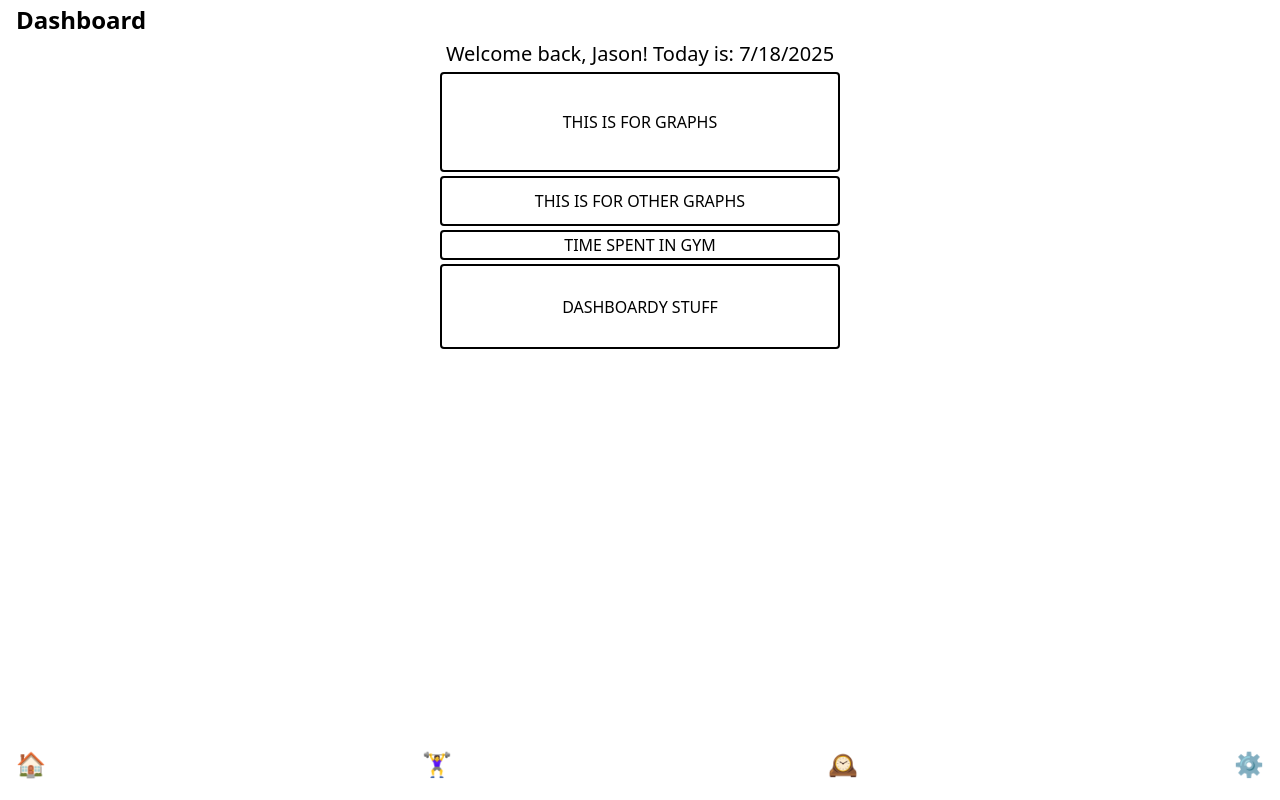
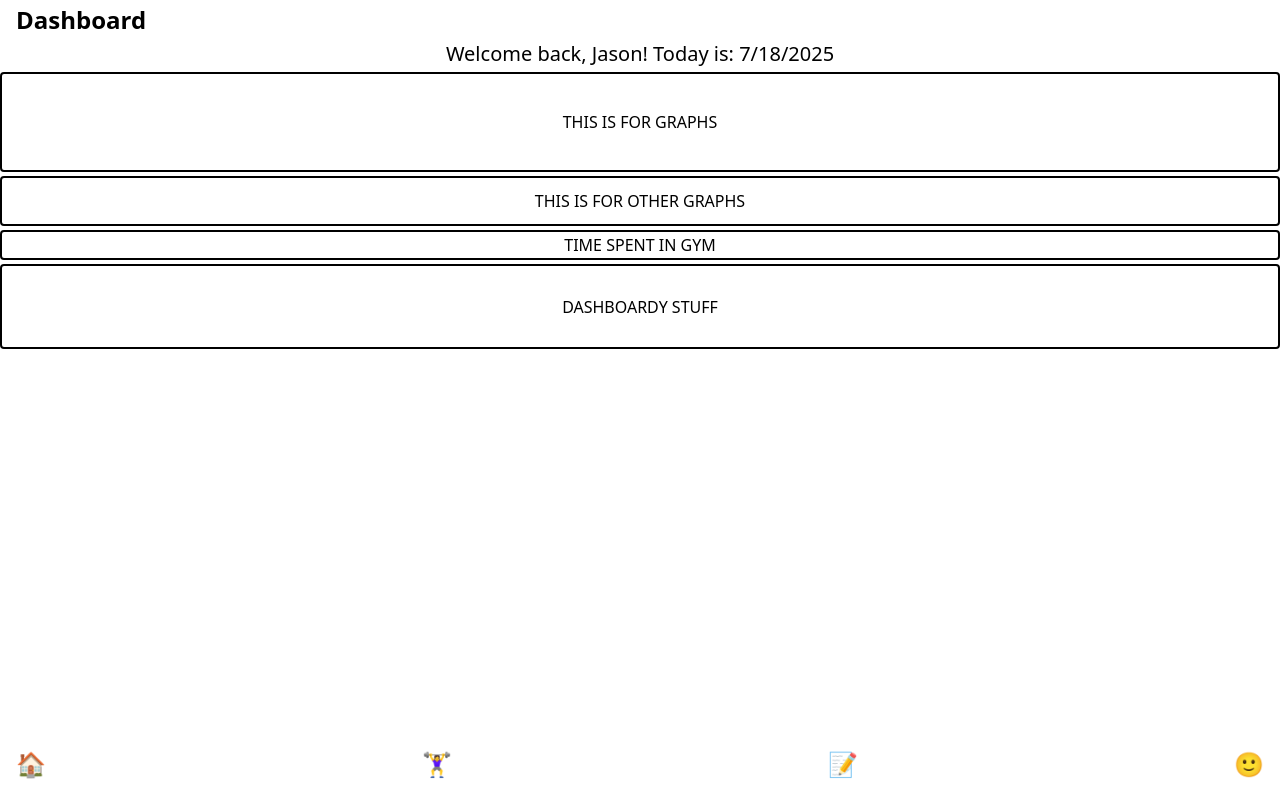
Before and after one commit to jason-devs/trackr, a React (Vite) app: page /dashboard in a window 1280 px wide. Built offline with nearby package versions, Linux system fonts and the light colour scheme.

Commit message:
feature: complete nav

```diff
--- a/src/App.jsx
+++ b/src/App.jsx
@@ -3,16 +3,20 @@ import Landing from "./pages/Landing";
 import Dashboard from "./pages/Dashboard";
 import Workout from "./pages/Workout";
 import AppLayout from "./pages/AppLayout";
+import PageNotFound from "./pages/PageNotFound";
+import Profile from "./pages/Profile";
 
 function App() {
   return (
     <BrowserRouter>
       <Routes>
-        <Route index element={<Landing />} />
-        <Route path="*" element={<AppLayout />}>
+        <Route element={<AppLayout />}>
+          <Route index element={<Landing />} />
           <Route path="dashboard" element={<Dashboard />} />
           <Route path="workout" element={<Workout />} />
+          <Route path="profile" element={<Profile />} />
         </Route>
+        <Route path="*" element={<PageNotFound />}></Route>
       </Routes>
     </BrowserRouter>
   );
--- a/src/pages/Dashboard.jsx
+++ b/src/pages/Dashboard.jsx
@@ -1,21 +1,19 @@
-import { NavLink } from "react-router-dom";
-
 function Dashboard() {
   const date = new Date().toLocaleDateString();
 
   return (
     <div className="flex h-full flex-col items-center gap-1">
       <p className="text-xl">Welcome back, Jason! Today is: {date}</p>
-      <div className="flex h-[100px] w-[400px] items-center justify-center rounded-sm border-2">
+      <div className="flex h-[100px] w-full items-center justify-center rounded-sm border-2">
         THIS IS FOR GRAPHS
       </div>
-      <div className="flex h-[50px] w-[400px] items-center justify-center rounded-sm border-2">
+      <div className="flex h-[50px] w-full items-center justify-center rounded-sm border-2">
         THIS IS FOR OTHER GRAPHS
       </div>
-      <div className="flex h-[30px] w-[400px] items-center justify-center rounded-sm border-2">
+      <div className="flex h-[30px] w-full items-center justify-center rounded-sm border-2">
         TIME SPENT IN GYM
       </div>
-      <div className="flex h-[85px] w-[400px] items-center justify-center rounded-sm border-2">
+      <div className="flex h-[85px] w-full items-center justify-center rounded-sm border-2">
         DASHBOARDY STUFF
       </div>
     </div>
--- /dev/null
+++ b/src/pages/PageNotFound.jsx
@@ -0,0 +1,12 @@
+function PageNotFound() {
+  return (
+    <div className="flex h-[100svh] flex-col items-center justify-center gap-5">
+      <h2 className="flex flex-col items-center justify-center gap-0 text-4xl">
+        <span className="font-black">404</span>- Page Not Found
+      </h2>
+      <p>Sorry, we don't have a page at that URL. 🥺 🤷‍♂️</p>
+    </div>
+  );
+}
+
+export default PageNotFound;
--- /dev/null
+++ b/src/pages/Profile.jsx
@@ -0,0 +1,9 @@
+function Profile() {
+  return (
+    <div>
+      <h2>Profile Page!</h2>
+    </div>
+  );
+}
+
+export default Profile;
--- a/src/ui/AppNav.jsx
+++ b/src/ui/AppNav.jsx
@@ -9,8 +9,12 @@ function AppNav() {
       <NavLink to="/workout" className="text-2xl">
         🏋️‍♀️
       </NavLink>
-      <NavLink className="text-2xl">🕰</NavLink>
-      <NavLink className="text-2xl">⚙️</NavLink>
+      <NavLink to="/templates" className="text-2xl">
+        📝
+      </NavLink>
+      <NavLink to="/profile" className="text-2xl">
+        🙂
+      </NavLink>
     </nav>
   );
 }
```
Also changed, not shown: src/pages/Settings.jsx (deleted, +0 -9 lines).
